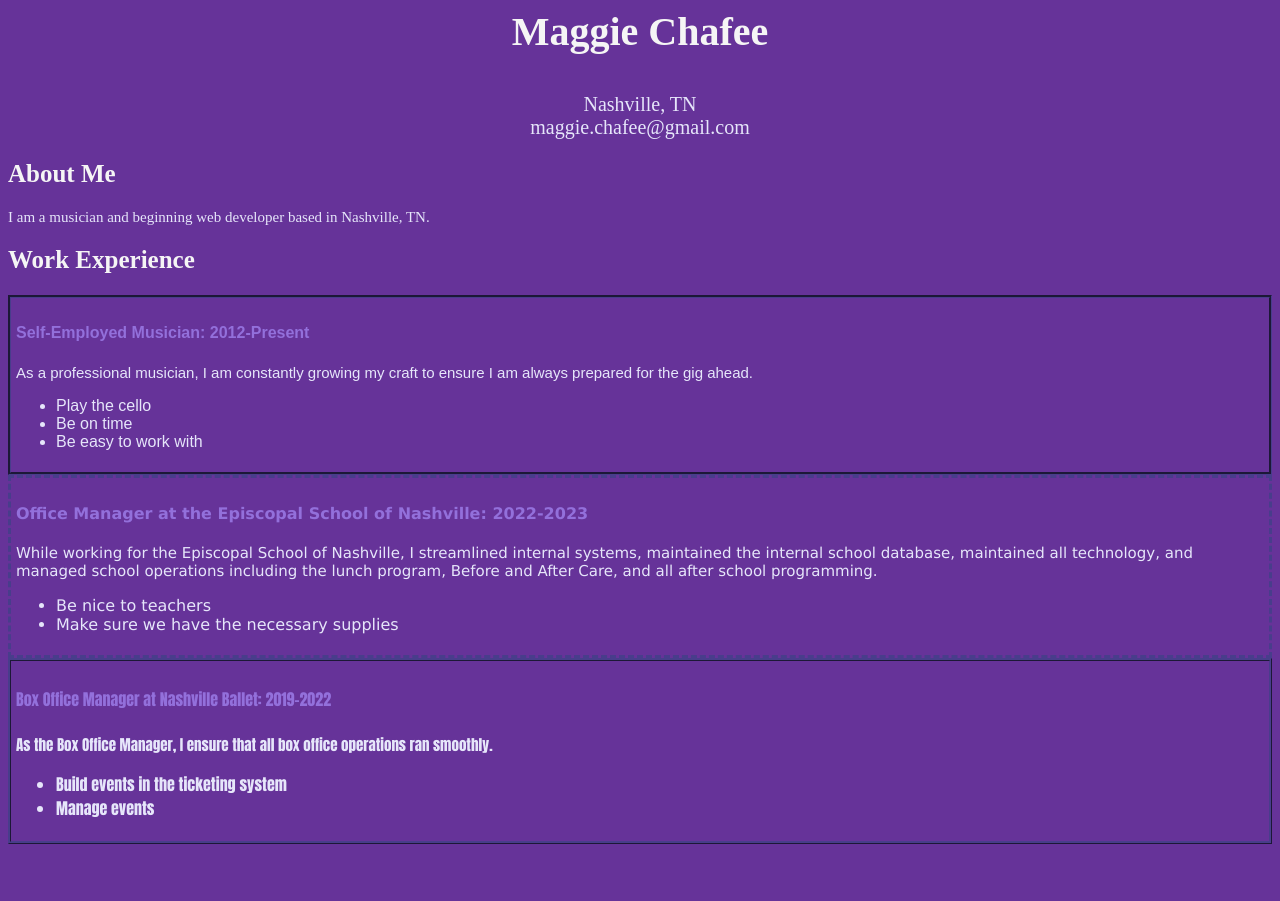
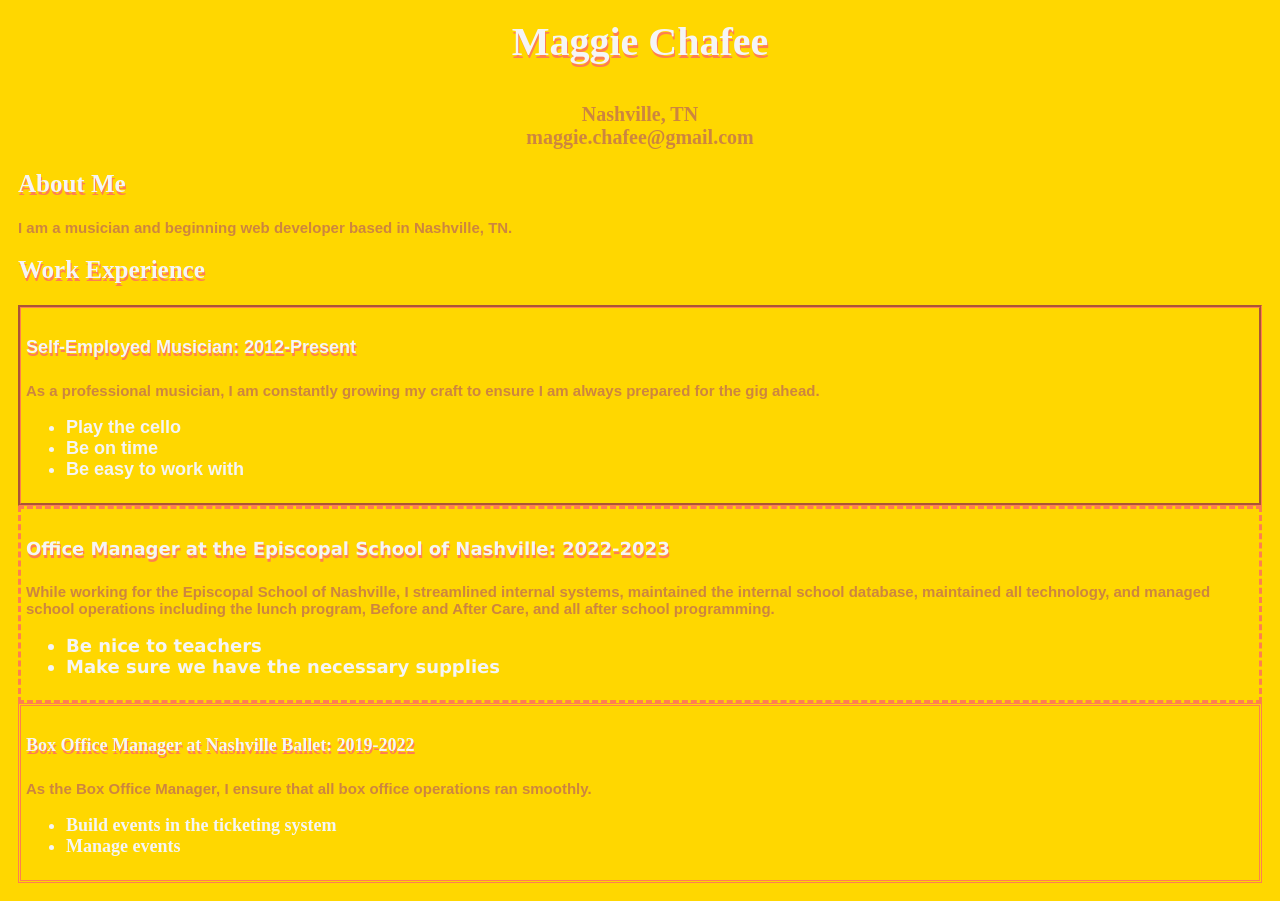
Before and after one commit to MaggieChafee/LAB-HTML-Resume, a plain HTML site: page index.html in a window 1280 px wide. Before the commit the page ends 852 px from the top, so only its background shows below. Drawn offline with Linux system fonts and the light colour scheme.

Commit message:
final fix for files

```diff
--- a/main.css
+++ b/main.css
@@ -1,48 +1,63 @@
 body {
-  background-color: rebeccapurple;
+  background-color: gold;
+  padding-left: 10px;
+  padding-top: 10px;
+  padding-bottom: 10px;
+  padding-right: 10px;
   }
 header {
   color: whitesmoke;
+  text-shadow: coral 1px 3px;
   font-size: 40px;
   font-weight: bold;
   text-align: center;
   }
 h3 {
-  color: lavender;
+  color: peru;
   font-size: 20px;
-  font-weight: lighter;
+  font-weight: bold;
   text-align: center;
   }
 h2 {
   color: whitesmoke;
+  text-shadow: coral 1px 3px;
   font-size: 25px;
-  font-weight: bold;
+  font-weight: bolder;
   }
 p {
-  color: lavender;
+  color: peru;
   font-size: 15px;
+  font-weight: bold;
+  font-family: sans-serif
  }
 li {
-  color:lavender;
+  color: whitesmoke
  }
 h4 {
-  color: mediumpurple;
+  color: whitesmoke;
+  text-shadow: coral 1px 3px;
  }
 #Music {
   font-family: Arial, Helvetica, sans-serif;
   border-style: groove;
-  border-color: darkslateblue;
+  border-color: coral;
+  font-size: 18px;
+  font-weight: bold;
   padding: 5px;
  }
 #Office {
   font-family: 'Lucida Sans', 'Lucida Sans Regular', 'Lucida Grande', 'Lucida Sans Unicode', Geneva, Verdana, sans-serif;
   border-style: dashed;
-  border-color: darkslateblue;
+  border-color: coral;
+  font-size: 18px;
+  font-weight: bold;
   padding: 5px;
  }
 #Tickets {
-  font-family: Impact, Haettenschweiler, 'Arial Narrow Bold', sans-serif;
-  border-style: ridge;
-  border-color: darkslateblue;
+  font-family: 'Times New Roman', Times, serif;
+  border-style: double;
+  border-color: coral;
+  font-size: 18px;
+  font-weight: bold;
   padding: 5px;
  }
```
